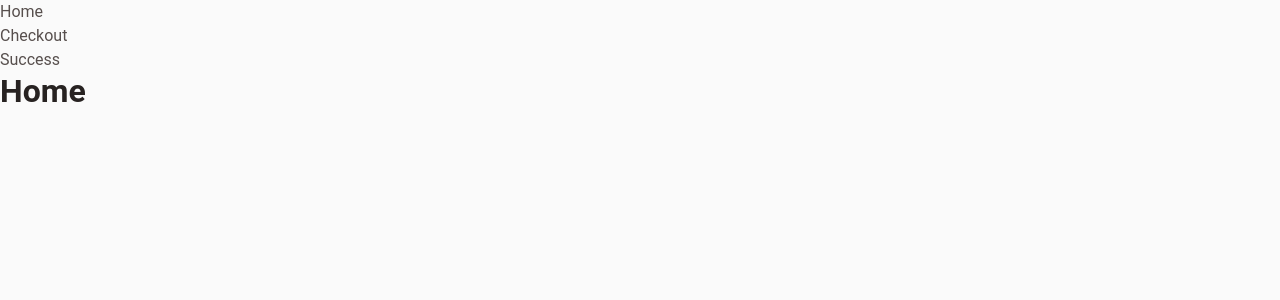
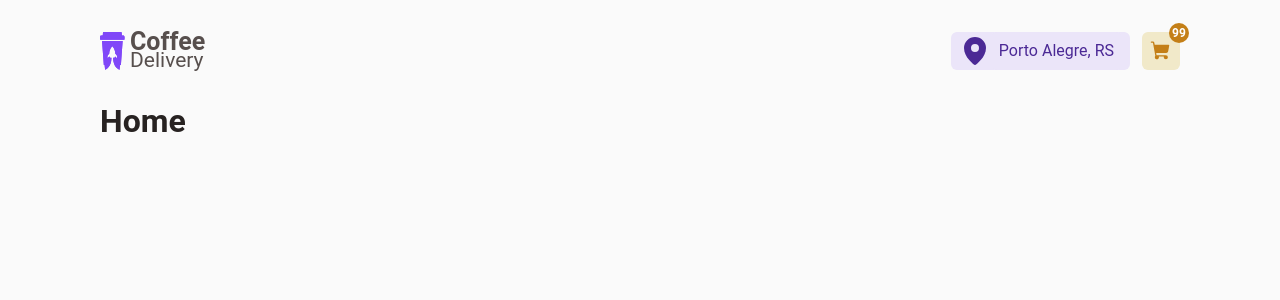
Before and after one commit to didierpg/coffee-delivery, a React (Vite) app: page / in a window 1280 px wide. Shown: the top 300 px of the page. Built offline with nearby package versions, Linux system fonts and the light colour scheme.

Commit message:
style: apply styling to Header component. closes #8

```diff
--- a/index.html
+++ b/index.html
@@ -2,6 +2,7 @@
 <html lang="en">
   <head>
     <meta charset="UTF-8" />
+    <link rel="icon" type="image/svg+xml" href="src/assets/logo.svg" />
     <meta name="viewport" content="width=device-width, initial-scale=1.0" />
     <title>Coffee Delivery</title>
   </head>
--- a/package.json
+++ b/package.json
@@ -10,6 +10,7 @@
     "preview": "vite preview"
   },
   "dependencies": {
+    "phosphor-react": "^1.4.1",
     "react": "^18.3.1",
     "react-dom": "^18.3.1",
     "react-router-dom": "^7.0.1",
--- a/src/App/components/Header/index.tsx
+++ b/src/App/components/Header/index.tsx
@@ -1,15 +1,30 @@
-import { Link } from "react-router-dom";
+import { Link, NavLink } from "react-router-dom";
+import LogoImage from "../../../assets/logo.svg";
+import { StyledHeader } from "./styled";
+import { MapPin, ShoppingCart } from "phosphor-react";
 
 export function Header() {
-    return (
-        <header>
-            <nav>
-                <ul>
-                    <li><Link to="/">Home</Link></li>
-                    <li><Link to="/checkout">Checkout</Link></li>
-                    <li><Link to="/success">Success</Link></li>
-                </ul>
-            </nav>
-        </header>
-    )
+  return (
+    <StyledHeader>
+      <div className="brand">
+        <Link to="/">
+          <img src={LogoImage} />
+          <div>
+            <strong>Coffee</strong>
+            <span>Delivery</span>
+          </div>
+        </Link>
+      </div>
+      <div className="actions">
+        <span>
+          <MapPin size={32} weight="fill" />
+          <span>Porto Alegre, RS</span>
+        </span>
+        <NavLink to="/checkout">
+          <ShoppingCart weight="fill" />
+          <b>99</b>
+        </NavLink>
+      </div>
+    </StyledHeader>
+  );
 }
--- /dev/null
+++ b/src/App/components/Header/styled.ts
@@ -0,0 +1,87 @@
+import styled from "styled-components";
+
+export const StyledHeader = styled.header`
+  margin: 32px auto;
+  display: flex;
+  align-items: center;
+  justify-content: space-between;
+
+  .brand {
+    a {
+      display: flex;
+      gap: 0.5rem;
+      line-height: 1.9rem;
+    }
+
+    a div {
+      display: flex;
+      flex-direction: column;
+    }
+
+    a div strong {
+      font-size: 2.5rem;
+    }
+
+    a div span {
+      font-size: 2.1rem;
+    }
+  }
+
+  .actions {
+    display: flex;
+    align-items: center;
+    gap: 12px;
+
+    span {
+      display: flex;
+      align-items: center;
+      padding: 8px;
+      height: 38px;
+      border-radius: 6px;
+      color: ${({ theme }) => theme.color.darkPurple};
+      background-color: ${({ theme }) => theme.color.lightPurple};
+    }
+
+    a {
+      display: flex;
+      position: relative;
+      border-color: transparent;
+      border-width: 0.3rem;
+      border-style: solid;
+      border-radius: 0.6rem;
+      background-color: ${({ theme }) => theme.color.lightYellow};
+
+      &:hover,
+      &.active {
+        border-color: ${({ theme }) => theme.color.darkYellow};
+        transition: color 0.5s ease;
+      }
+
+      svg {
+        padding: 0.5rem;
+        border-radius: 0.6rem;
+        height: 3.2rem;
+        width: 3.2rem;
+        color: ${({ theme }) => theme.color.darkYellow};
+        background-color: ${({ theme }) => theme.color.lightYellow};
+      }
+
+      b {
+        position: absolute;
+
+        display: flex;
+        justify-content: center;
+        align-items: center;
+
+        bottom: 75%;
+        left: 75%;
+        font-size: 1.2rem;
+        border-radius: 1000px;
+        background-color: ${({ theme }) => theme.color.darkYellow};
+        color: ${({ theme }) => theme.color.white};
+        min-width: 2rem;
+        height: 2rem;
+      }
+    }
+  }
+`;
--- a/src/styles/global.ts
+++ b/src/styles/global.ts
@@ -16,6 +16,7 @@ export const GlobalStyle = createGlobalStyle`
   }
 
   body {
+    margin: 0 10rem;
     font-family: ${({ theme }) => theme.font.roboto}, sans-serif;
     font-size: 1.6rem; /* 16px */
     line-height: 1.5;
```
Also changed, not shown: src/assets/logo.svg (added), 1 other file (tests, documents, lock files or other folders).
